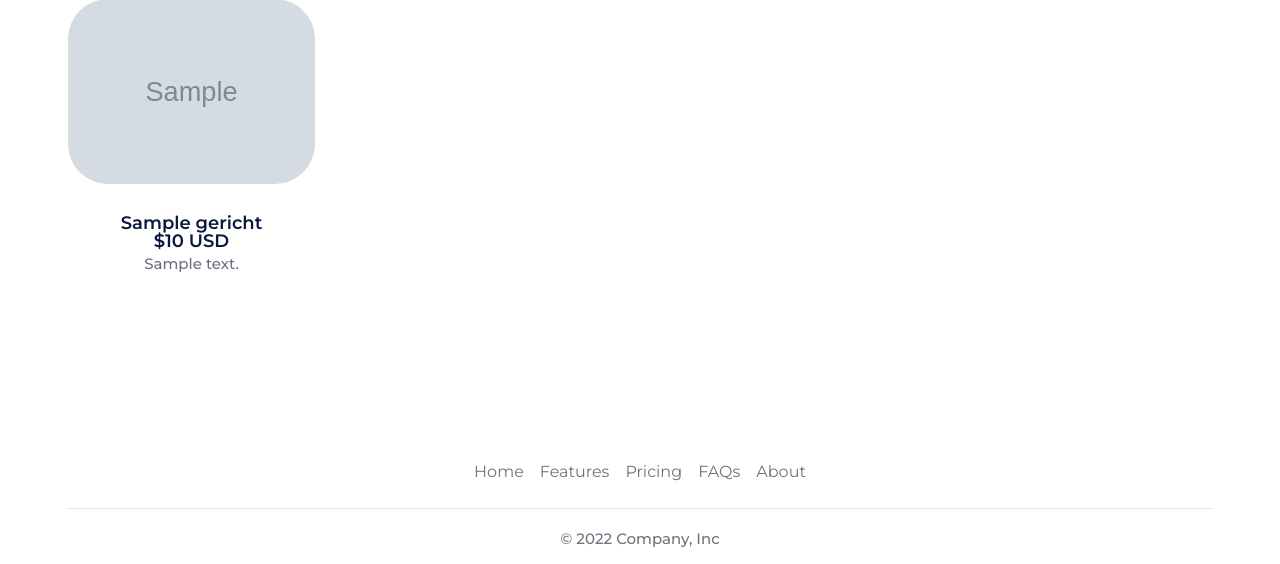
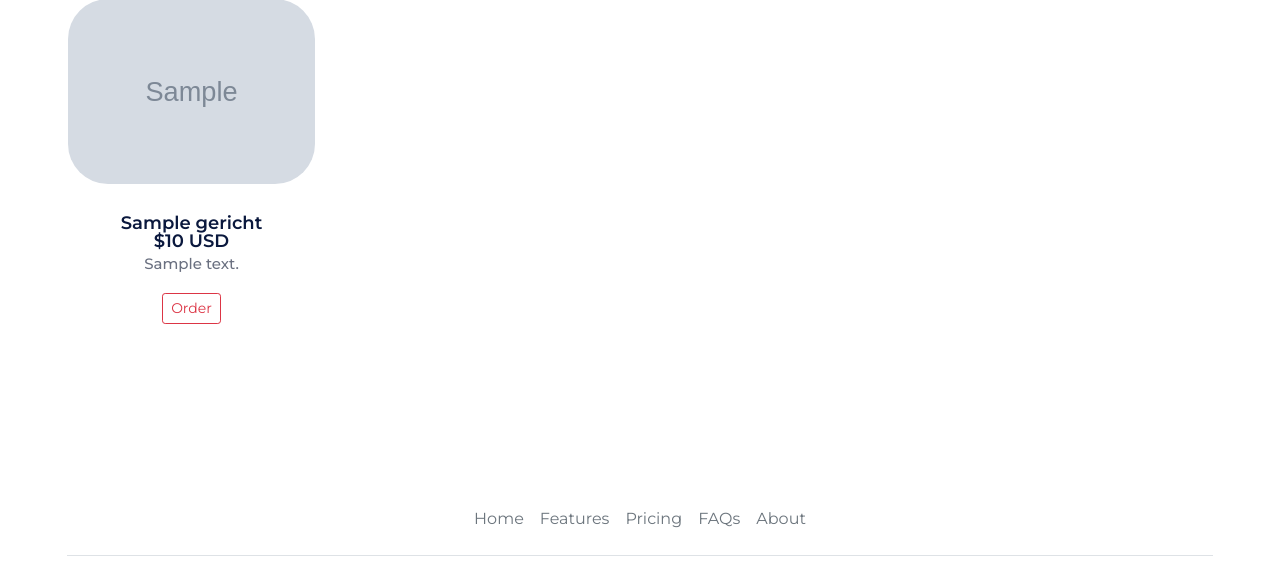
Before and after one commit to khs56/menucart, a Symfony app: template templates/menu/index.html.twig in a window 1280 px wide; the page is wider, and only the part inside the window is pictured. Shown: the part 399-963 px from the top of that part. Run offline with Twig, Linux system fonts and the light colour scheme; the template is opened without the code that fills it: most values are stand-ins (such as "Sample title", 1, 10 or a date in 2020); grey boxes marked "Sample" are stand-in pictures; some libraries are stand-ins or nearby versions.

Commit message:
Update index.html.twig

```diff
--- a/templates/menu/index.html.twig
+++ b/templates/menu/index.html.twig
@@ -37,6 +37,7 @@
 							<h5>{{g.name}}</h5>
 							<h5>${{g.price}} USD</h5>
 							<p>{{g.description}}</p>
+							<a class="btn btn-outline-danger btn-sm" href="{{path('order', {id:g.id}) }}" role="button">Order</a>
 						</div>
 					</div>
 				{% endfor %}
```
